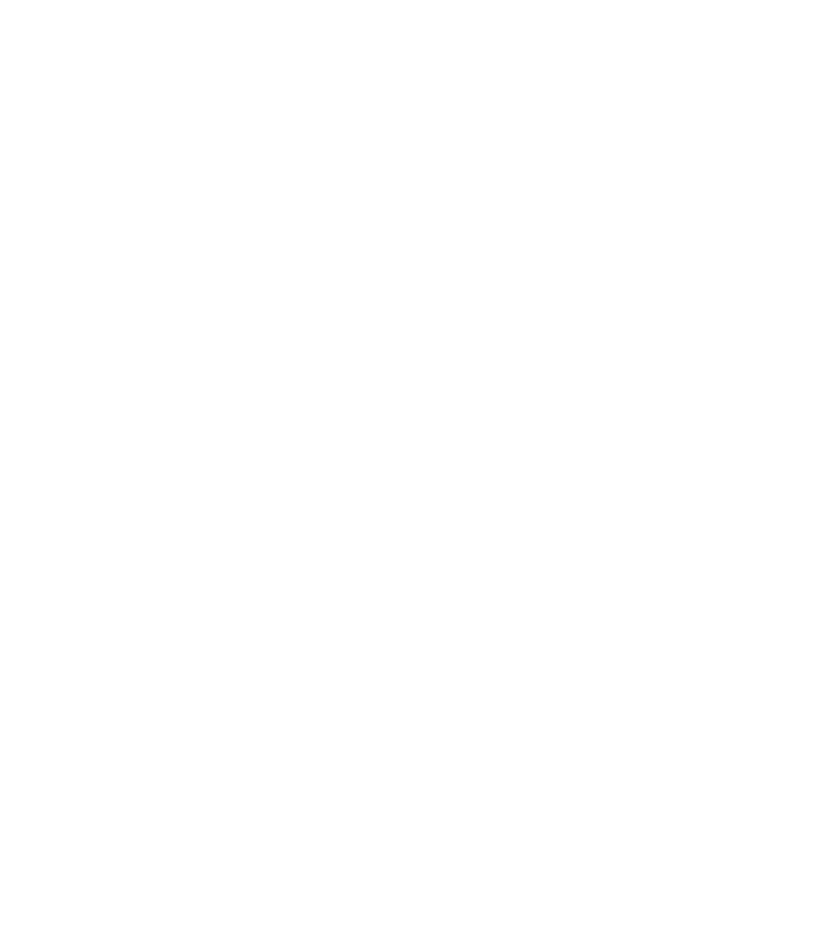
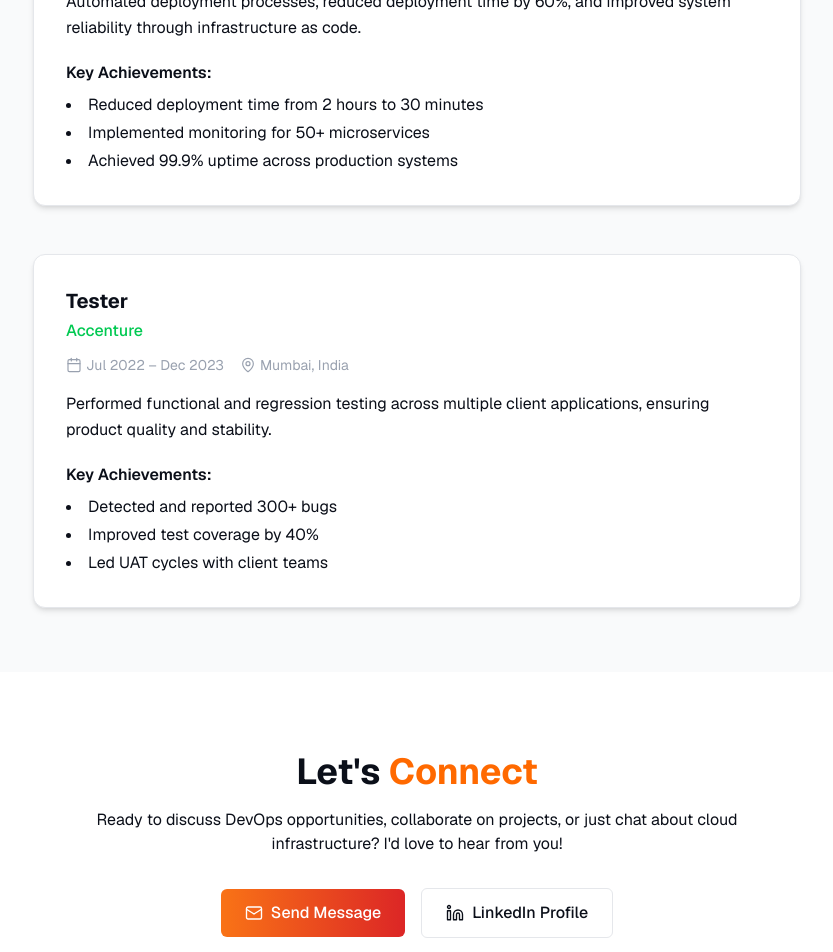
Before and after one commit to deven065/DevOps-portfolio-website, a Next.js app: page / in a window 1280 px wide. Shown: the part 2720-3672 px from the top of the page, without its empty margins (223-1056 px from the left). Before the commit the page ends 2364 px from the top, so only its background shows below. Built offline with nearby package versions, Linux system fonts and the light colour scheme.

Commit message:
Exp card and Connect section made

```diff
--- /dev/null
+++ b/src/app/components/ConnectSection.tsx
@@ -0,0 +1,53 @@
+'use client';
+
+import { Mail, Linkedin } from 'lucide-react';
+
+export default function ConnectSection() {
+  return (
+    <section
+      className="text-center px-4 py-20"
+      style={{ backgroundColor: 'var(--projects-bg)' }}
+    >
+      <h2 className="text-4xl font-bold" style={{ color: 'var(--projects-title)' }}>
+        Let's <span className="text-orange-500">Connect</span>
+      </h2>
+
+      <p
+        className="mt-4 max-w-2xl mx-auto"
+        style={{ color: 'var(--projects-text)' }}
+      >
+        Ready to discuss DevOps opportunities, collaborate on projects, or just chat about
+        cloud infrastructure? I'd love to hear from you!
+      </p>
+
+      <div className="mt-8 flex flex-col sm:flex-row justify-center items-center gap-4">
+        {/* Send Message Button */}
+        <a
+          href="/contact"
+          className="inline-flex items-center gap-2 px-6 py-3 rounded-md font-medium text-white transition-all duration-300 hover:brightness-110"
+          style={{
+            background: 'linear-gradient(to right, #f97316, #dc2626)',
+          }}
+        >
+          <Mail size={18} strokeWidth={1.8} />
+          Send Message
+        </a>
+
+        {/* LinkedIn Button */}
+        <a
+          href="https://linkedin.com/in/your-profile"
+          target="_blank"
+          rel="noopener noreferrer"
+          className="inline-flex items-center gap-2 px-6 py-3 rounded-md font-medium transition-colors border hover:bg-orange-600"
+          style={{
+            color: 'var(--projects-text)',
+            borderColor: 'var(--projects-card-border)',
+          }}
+        >
+          <Linkedin size={18} strokeWidth={1.8} />
+          LinkedIn Profile
+        </a>
+      </div>
+    </section>
+  );
+}
--- /dev/null
+++ b/src/app/components/ExperienceCard.tsx
@@ -0,0 +1,92 @@
+'use client';
+
+import { Calendar, MapPin } from 'lucide-react';
+
+interface Experience {
+  role: string;
+  company: string;
+  duration: string;
+  location: string;
+  summary: string;
+  achievements: string[];
+}
+
+const experiences: Experience[] = [
+  {
+    role: 'DevOps Engineer',
+    company: 'Tech Solutions Inc.',
+    duration: 'Jan 2024 – Present',
+    location: 'Remote',
+    summary:
+      'Automated deployment processes, reduced deployment time by 60%, and improved system reliability through infrastructure as code.',
+    achievements: [
+      'Reduced deployment time from 2 hours to 30 minutes',
+      'Implemented monitoring for 50+ microservices',
+      'Achieved 99.9% uptime across production systems',
+    ],
+  },
+  {
+    role: 'Tester',
+    company: 'Accenture',
+    duration: 'Jul 2022 – Dec 2023',
+    location: 'Mumbai, India',
+    summary:
+      'Performed functional and regression testing across multiple client applications, ensuring product quality and stability.',
+    achievements: [
+      'Detected and reported 300+ bugs',
+      'Improved test coverage by 40%',
+      'Led UAT cycles with client teams',
+    ],
+  },
+];
+
+export default function ExperienceCard() {
+  return (
+    <section
+      className="flex flex-col items-center px-4 py-16 space-y-12"
+      style={{ backgroundColor: 'var(--skills-bg)' }}
+    >
+      <div>
+        <h2 className="text-4xl font-bold text-[var(--projects-title)] text-center">
+          Professional <span className="text-green-500">Experience</span>
+        </h2>
+        <p className="mt-2 text-gray-400 text-center max-w-xl mx-auto">
+          Building expertise in DevOps practices, QA methodologies, and cloud infrastructure.
+        </p>
+      </div>
+
+      {experiences.map((exp, idx) => (
+        <div
+          key={idx}
+          className="w-full max-w-3xl rounded-xl p-6 md:p-8 border shadow-md transition-colors"
+          style={{
+            backgroundColor: 'var(--projects-card-bg)',
+            borderColor: 'var(--projects-card-border)',
+            color: 'var(--projects-text)',
+          }}
+        >
+          <h3 className="text-xl font-bold text-[var(--projects-title)]">{exp.role}</h3>
+          <p className="text-green-500 font-medium mt-1">{exp.company}</p>
+
+          <div className="flex items-center text-sm text-gray-400 mt-3 space-x-4">
+            <div className="flex items-center gap-1">
+              <Calendar size={16} strokeWidth={1.75} /> <span>{exp.duration}</span>
+            </div>
+            <div className="flex items-center gap-1">
+              <MapPin size={16} strokeWidth={1.75} /> <span>{exp.location}</span>
+            </div>
+          </div>
+
+          <p className="mt-4 leading-relaxed text-[var(--projects-text)]">{exp.summary}</p>
+
+          <p className="mt-5 font-semibold text-[var(--projects-title)]">Key Achievements:</p>
+          <ul className="list-disc list-inside mt-2 space-y-1 text-[var(--projects-text)]">
+            {exp.achievements.map((point, i) => (
+              <li key={i}>{point}</li>
+            ))}
+          </ul>
+        </div>
+      ))}
+    </section>
+  );
+}
--- a/src/app/page.tsx
+++ b/src/app/page.tsx
@@ -3,6 +3,8 @@
 import Hero from "./components/Hero";
 import Skills from "./components/Skills";
 import ProjectsSection from "./components/FeaturedProjects";
+import ExperienceCard from "./components/ExperienceCard";
+import ConnectSection from "./components/ConnectSection";
 
 export default function Home() {
   return (
@@ -18,6 +20,8 @@
       <Hero />
       <Skills />
       <ProjectsSection />
+      <ExperienceCard />
+      <ConnectSection />
     </main>
   );
 }
--- a/tailwind.config.ts
+++ /dev/null
@@ -1,15 +0,0 @@
-import type { Config } from "tailwindcss";
-
-const config: Config = {
-  content: [
-    "./src/app/**/*.{ts,tsx}",
-    "./src/components/**/*.{ts,tsx}",
-  ],
-  darkMode: "class",
-  theme: {
-    extend: {},
-  },
-  plugins: [],
-};
-
-export default config;
```
